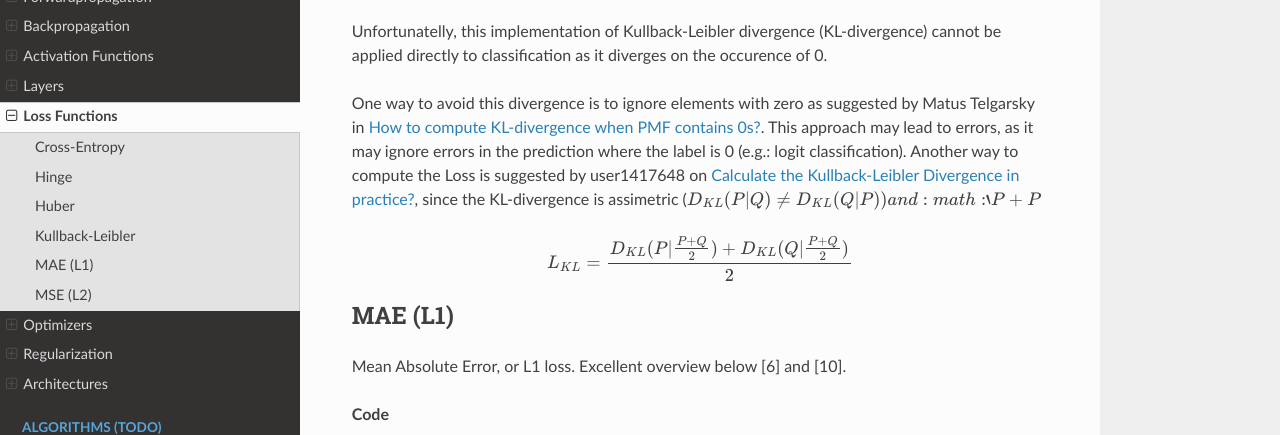
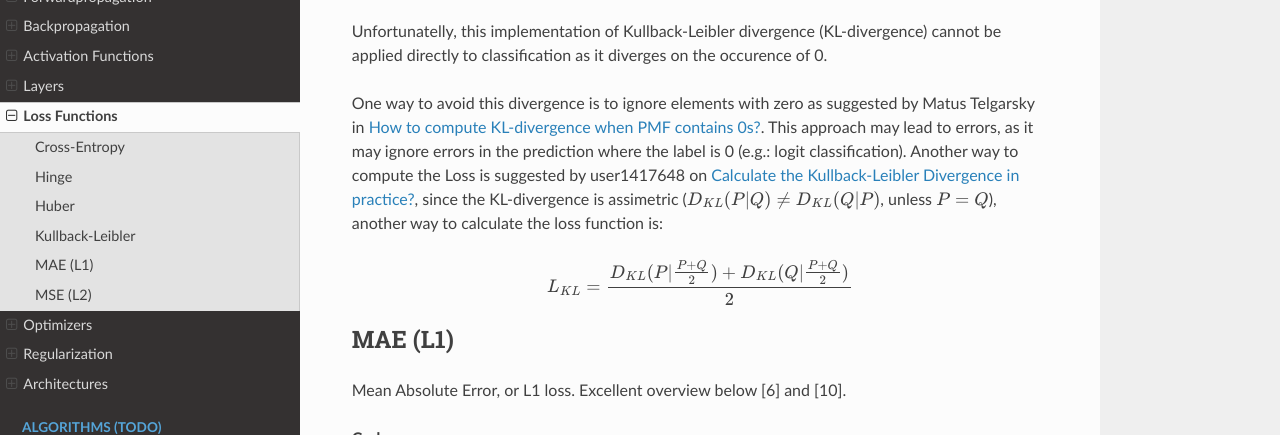
Before and after one commit to bfortuner/ml-glossary, a Sphinx documentation site: the page built from docs/loss_functions.rst, in a window 1280 px wide and 900 px high, scrolled down 2704 px, cut to the strip 70-505 px from the top of the window. Built offline with Sphinx 7.4.7 and the Read the Docs theme 2.0.0, drawn with Linux system fonts in a browser that asks for light colours.

```diff
--- a/docs/loss_functions.rst
+++ b/docs/loss_functions.rst
@@ -107,7 +107,7 @@
 Unfortunatelly, this implementation of Kullback-Leibler divergence (KL-divergence) cannot be applied directly to classification as it diverges on the occurence of 0.
 
 One way to avoid this divergence is to ignore elements with zero as suggested by Matus Telgarsky in `How to compute KL-divergence when PMF contains 0s?`_. This approach may lead to errors, as it may ignore errors in the prediction where the label is 0 (e.g.: logit classification).
-Another way to compute the Loss is suggested by user1417648 on `Calculate the Kullback-Leibler Divergence in practice?`_, since the KL-divergence is assimetric (:math:`D_{KL}(P|Q) \neq D_{KL}(Q|P)) and :math:`P + P`
+Another way to compute the Loss is suggested by user1417648 on `Calculate the Kullback-Leibler Divergence in practice?`_, since the KL-divergence is assimetric (:math:`D_{KL}(P|Q) \neq D_{KL}(Q|P)`, unless :math:`P=Q`), another way to calculate the loss function is:
 
 .. math::
 
```
